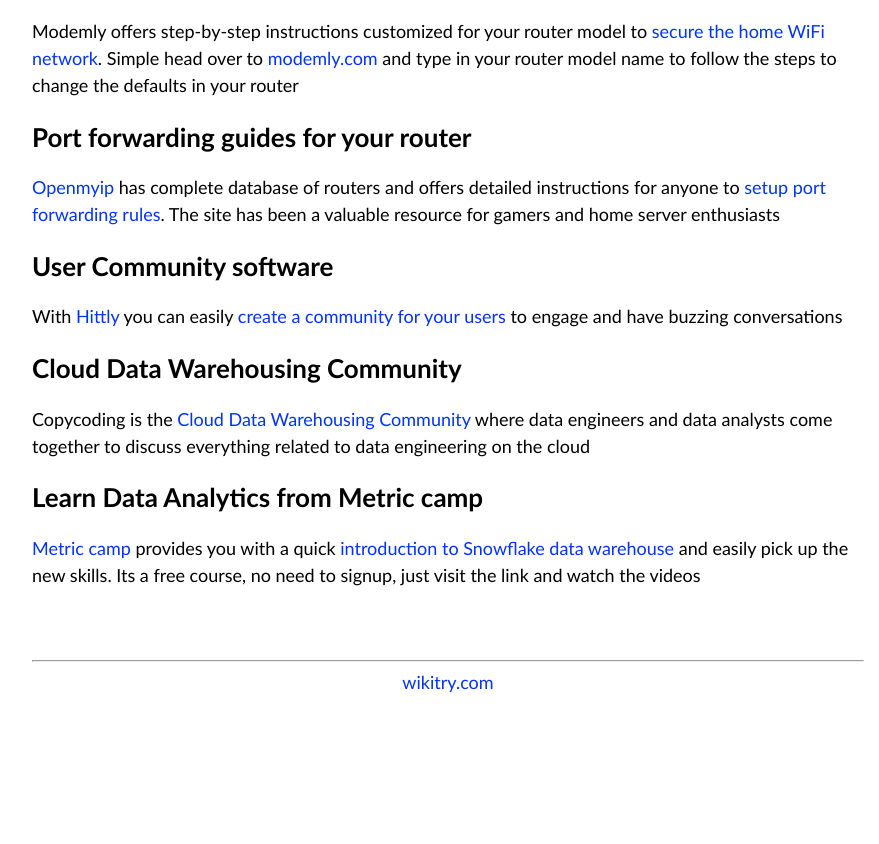
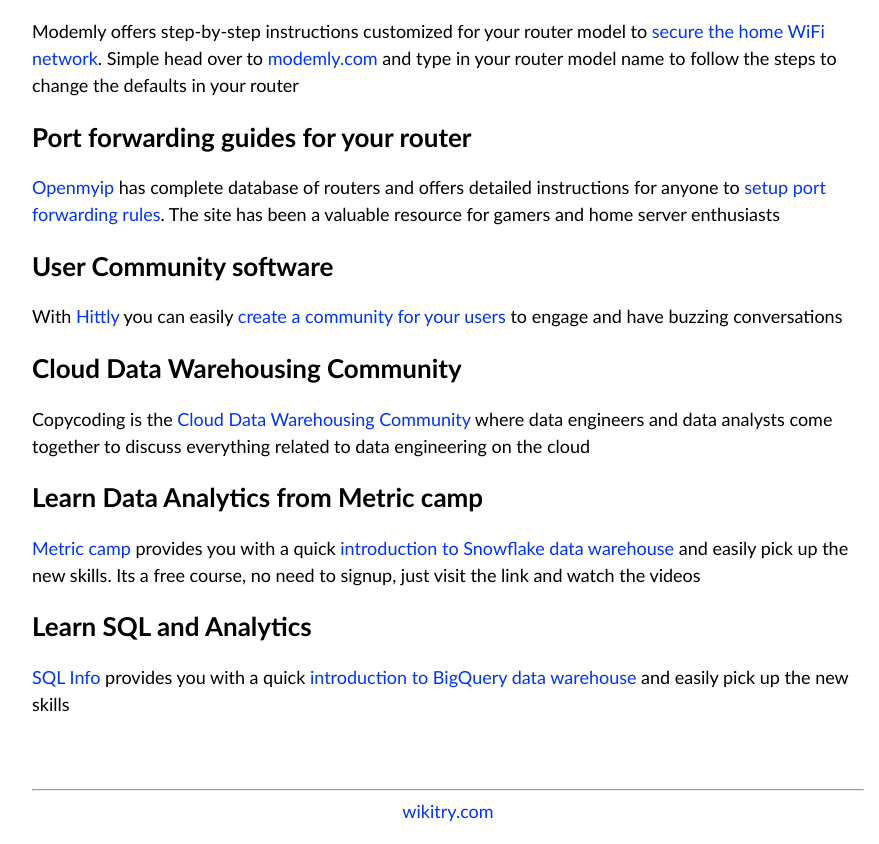
Before and after one commit to gcallxpert/cdnwikitry, a plain HTML site: page index.html in a window 1280 px wide. Shown: the part 196-1040 px from the top of the page, without its empty margins (260-1139 px from the left). Before the commit the page ends 911 px from the top, so only its background shows below. Drawn offline with Linux system fonts and the light colour scheme.

Commit message:
Update index.html

```diff
--- a/index.html
+++ b/index.html
@@ -33,6 +33,8 @@
 <h2>Learn Data Analytics from Metric camp</h2>
 <p><a href="https://metriccamp.com">Metric camp</a> provides you with a quick <a href="https://metriccamp.com">introduction to Snowflake data warehouse</a> and easily pick up the new skills. Its a free course, no need to signup, just visit the link and watch the videos</p>
 
+<h2>Learn SQL and Analytics</h2>
+<p><a href="https://sql.info/d/">SQL Info</a> provides you with a quick <a href="https://sql.info/d/">introduction to BigQuery data warehouse</a> and easily pick up the new skills</p>
 
 <br><br><hr>
 <center><a href="https://wikitry.com">wikitry.com</a></center><br>
```
